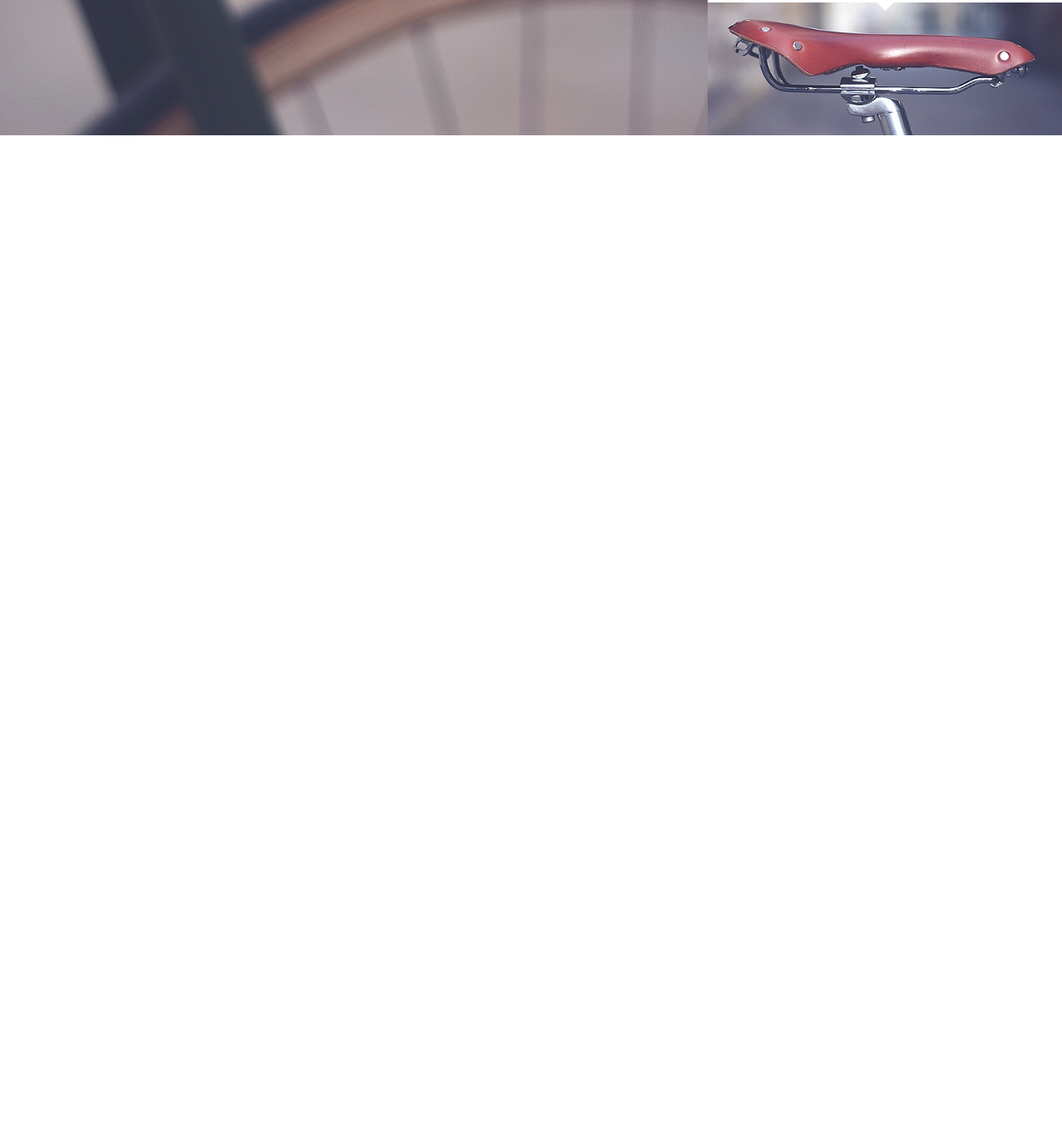
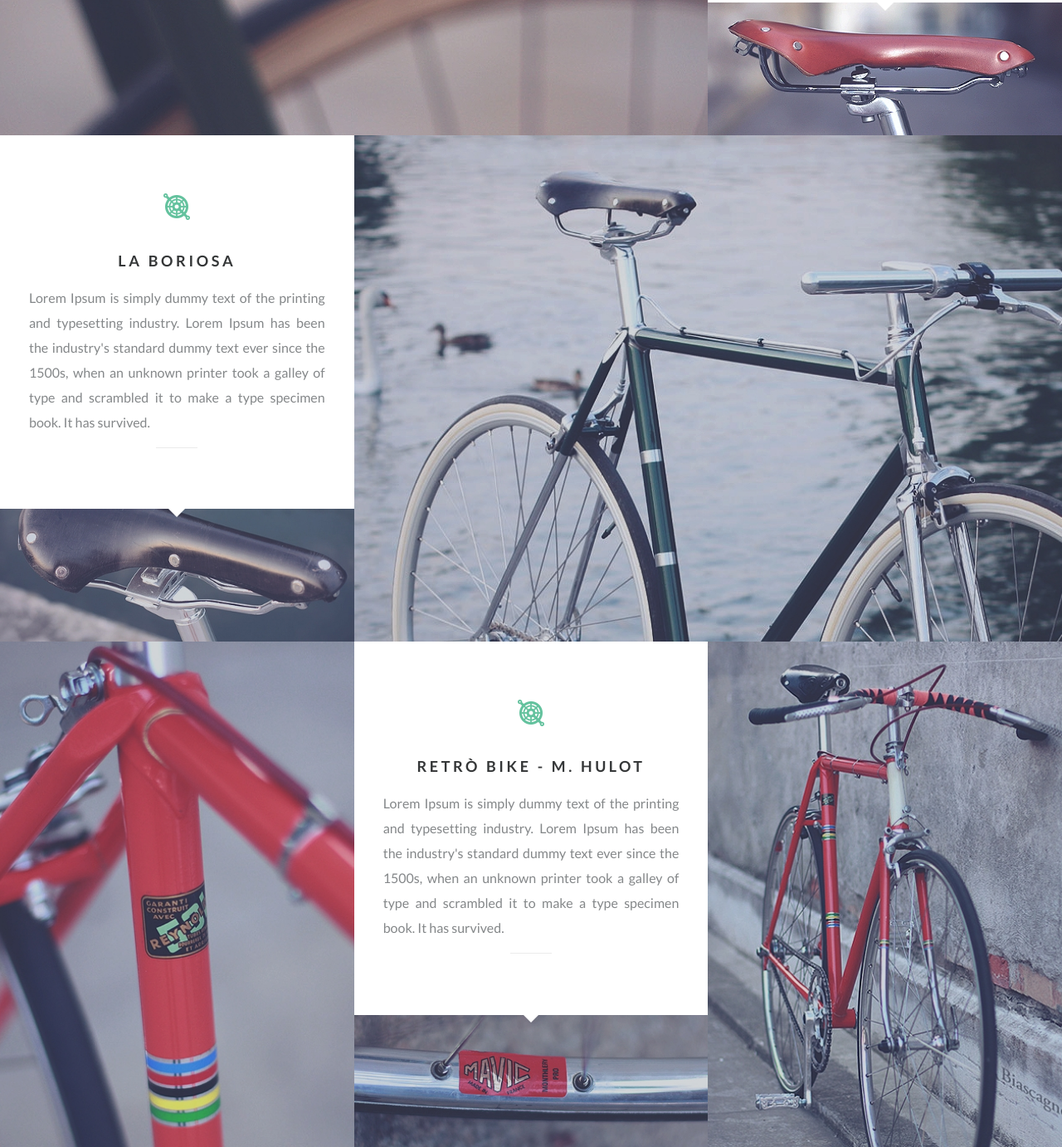
Before and after one commit to HakasLepehen/AOD, a website built with webpack: page src/index.html in a window 1280 px wide. Shown: the part 1833-3215 px from the top of the page at 83% size. Before the commit the page ends 1996 px from the top, so only its background shows below. Built offline with nearby package versions, Linux system fonts and the light colour scheme.

Commit message:
completed brands

```diff
--- a/src/index.html
+++ b/src/index.html
@@ -97,6 +97,69 @@
                             </div>
                         </div>
                     </div>
+
+                    <div class="brands__row second">
+                        <div class="brands__column">
+                            <div class="brands__content block">
+                                <div class="block__icon">
+                                    <img src="./img/brands/la-boriosa-logo.png" alt="">
+                                </div>
+                                <h2 class="block__title">la boriosa</h2>
+                                <div class="block__text block__text_j">Lorem Ipsum is simply dummy text of the printing
+                                    and typesetting industry. Lorem Ipsum has been the industry's standard dummy text
+                                    ever since the 1500s, when an unknown printer took a galley of type and scrambled it
+                                    to make a type specimen book. It has survived.
+                                </div>
+                            </div>
+                            <div class="brands__image">
+                                <img src="./img/brands/la-boriosa-img.jpeg" alt="">
+                            </div>
+                        </div>
+                        <div class="brands__column_b">
+                            <a href="" class="brands__item item">
+                                <span class="item__logo">
+                                    <img src="./img/brands/vintage-bicycles-logo.png" alt="">
+                                </span>
+                                <div class="item__bg ibg"></div>
+                            </a>
+                        </div>
+                    </div>
+
+                    <div class="brands__row third">
+
+                        <div class="brands__column_b">
+                            <a href="" class="brands__item item">
+                                <span class="item__logo">
+                                    <img src="./img/brands/since-bicycles.png" alt="">
+                                </span>
+                                <div class="item__bg ibg1"></div>
+                            </a>
+                        </div>
+                        <div class="brands__column">
+                            <div class="brands__content block">
+                                <div class="block__icon">
+                                    <img src="./img/brands/la-boriosa-logo.png" alt="">
+                                </div>
+                                <h2 class="block__title">RETRÒ BIKE - M. HULOT</h2>
+                                <div class="block__text block__text_j">Lorem Ipsum is simply dummy text of the printing
+                                    and typesetting industry. Lorem Ipsum has been the industry's standard dummy text
+                                    ever since the 1500s, when an unknown printer took a galley of type and scrambled it
+                                    to make a type specimen book. It has survived.
+                                </div>
+                            </div>
+                            <div class="brands__image">
+                                <img src="./img/brands/mavic.jpeg" alt="">
+                            </div>
+                        </div>
+                        <div class="brands__column_b">
+                            <a href="" class="brands__item item">
+                                <span class="item__logo">
+                                    <img src="./img/brands/since-bicycles.png" alt="">
+                                </span>
+                                <div class="item__bg ibg2"></div>
+                            </a>
+                        </div>
+                    </div>
                 </section>
             </div>
         </main>
--- a/src/js/index.js
+++ b/src/js/index.js
@@ -8,6 +8,11 @@ import '../img/brands/bicycle-company-logo.png';
 import '../img/brands/01.jpeg';
 import '../img/brands/02.jpg';
 import '../img/brands/vintage-oliva-logo.png';
+import '../img/brands/la-boriosa-logo.png';
+import '../img/brands/la-boriosa-img.jpeg';
+import '../img/brands/vintage-bicycles-logo.png';
+import '../img/brands/since-bicycles.png';
+import '../img/brands/mavic.jpeg';
 
 document.querySelector(".wrapper").classList.add("loaded");
 
--- a/src/scss/brands.scss
+++ b/src/scss/brands.scss
@@ -5,7 +5,7 @@
     text-align: center;
 
     @media (max-width: 1100px) {
-        flex-direction: column;
+      flex-direction: column;
     }
   }
 
@@ -19,7 +19,6 @@
       flex: 1 1 66.666vw;
     }
     .brands__image {
-
       img {
         display: block;
         width: 100%;
@@ -38,7 +37,7 @@
     border-left: 10px solid transparent;
     border-right: 10px solid transparent;
     border-top: 10px solid #fff;
-}
+  }
 }
 
 .item {
@@ -100,7 +99,7 @@
     font-size: 16px;
     line-height: 30px;
     &:after {
-      content: '';
+      content: "";
       display: block;
       width: 50px;
       height: 1px;
@@ -113,3 +112,23 @@
     padding: 70px 35px 55px 35px;
   }
 }
+
+.second {
+  .item__bg {
+    background-image: url('../img/brands/la-boriosa-bg.jpeg');
+  }
+}
+
+.third {
+  .brands__column_b {
+    flex: 1 1 33.333%;
+
+    .ibg1 {
+      background-image: url('../img/brands/since-bicycle-bg2.jpeg');
+    }
+
+    .ibg2 {
+      background-image: url('../img/brands/since-bicycle-bg.jpeg');
+    }
+  }
+}
```
Also changed, not shown: src/img/brands/hulot-logo.png (added), src/img/brands/la-boriosa-bg.jpeg (added), src/img/brands/la-boriosa-img.jpeg (added), src/img/brands/la-boriosa-logo.png (added), src/img/brands/mavic.jpeg (added), src/img/brands/since-bicycle-bg.jpeg (added), src/img/brands/since-bicycle-bg2.jpeg (added), src/img/brands/since-bicycles.png (added), src/img/brands/vintage-bicycles-logo.png (added).
